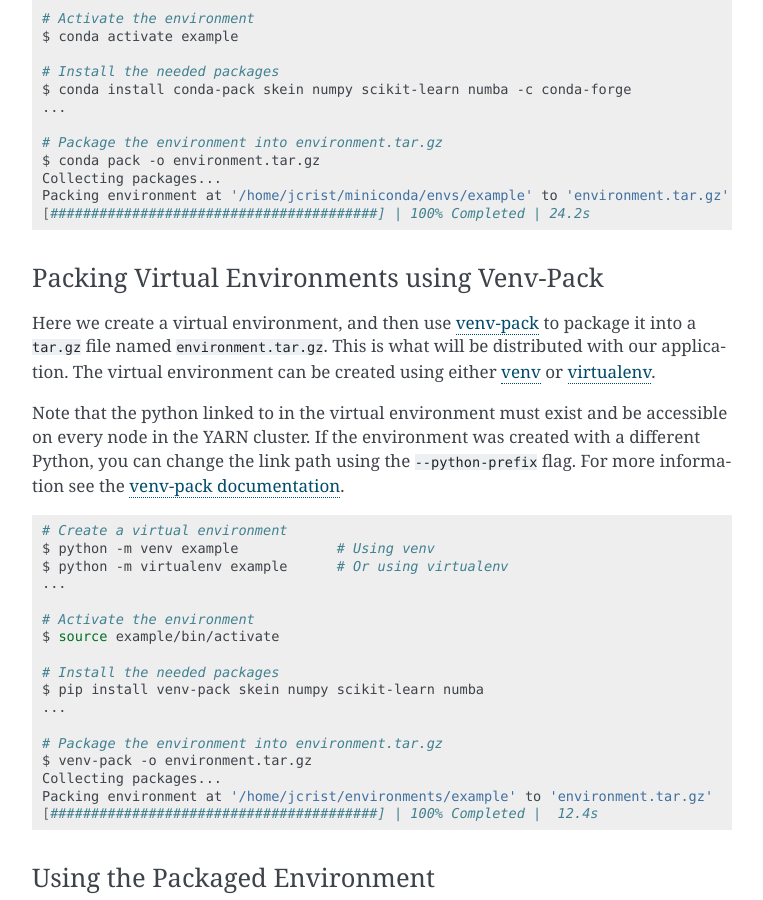
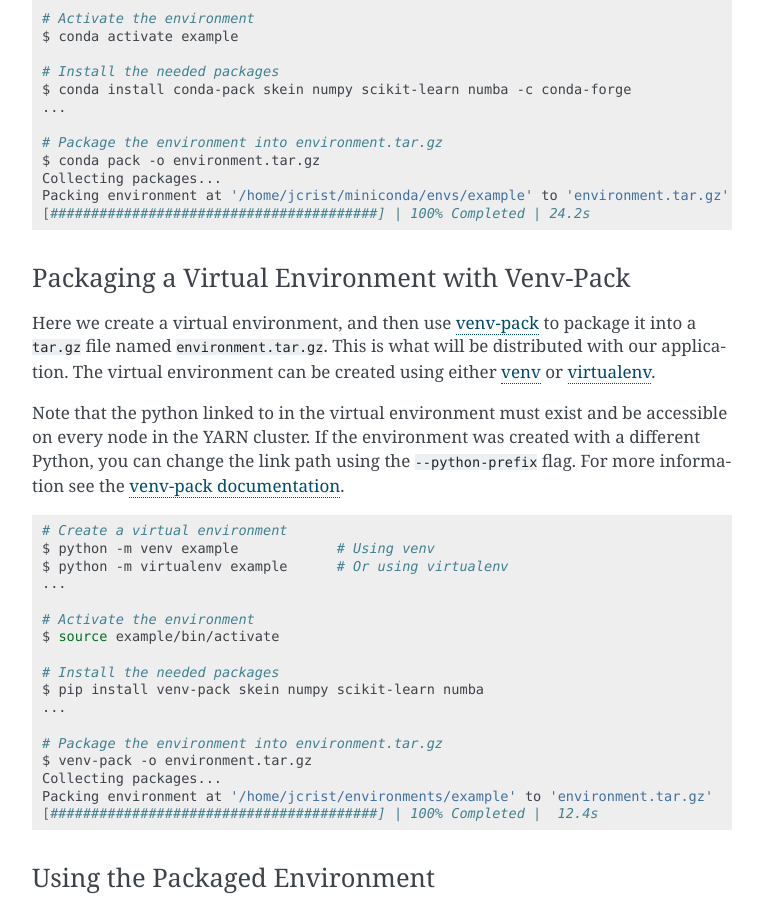
Before and after one commit to jcrist/skein, a Sphinx documentation site: the page built from docs/source/distributing-files.rst, in a window 1280 px wide and 900 px high, scrolled down 2988 px. Shown: the whole window, without its empty margins (358-1121 px from the left). Built offline with Sphinx 7.4.7, drawn with Linux system fonts in a browser that asks for light colours.

Commit message:
A few small fixups (#65)
* A few small fixups

- Fix travis ci flake8 to flake8 code directory. Previously this was
accidentally running on the whole repository.

- Small edit to docs.

* try again

```diff
--- a/docs/source/distributing-files.rst
+++ b/docs/source/distributing-files.rst
@@ -159,8 +159,8 @@
     [########################################] | 100% Completed | 24.2s
 
 
-Packing Virtual Environments using Venv-Pack
-~~~~~~~~~~~~~~~~~~~~~~~~~~~~~~~~~~~~~~~~~~~~
+Packaging a Virtual Environment with Venv-Pack
+~~~~~~~~~~~~~~~~~~~~~~~~~~~~~~~~~~~~~~~~~~~~~~
 
 Here we create a virtual environment, and then use venv-pack_ to package it
 into a ``tar.gz`` file named ``environment.tar.gz``. This is what will be
```
Also changed, not shown: 1 other file.
